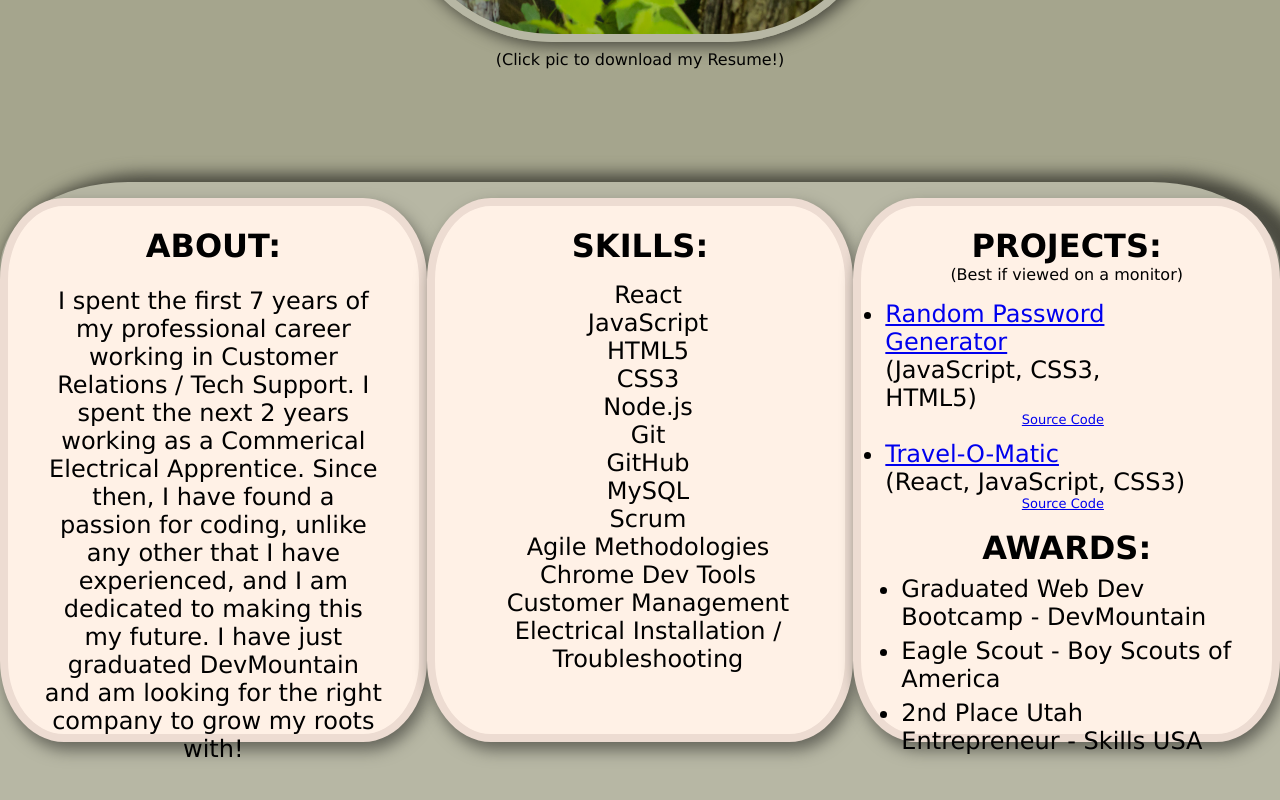
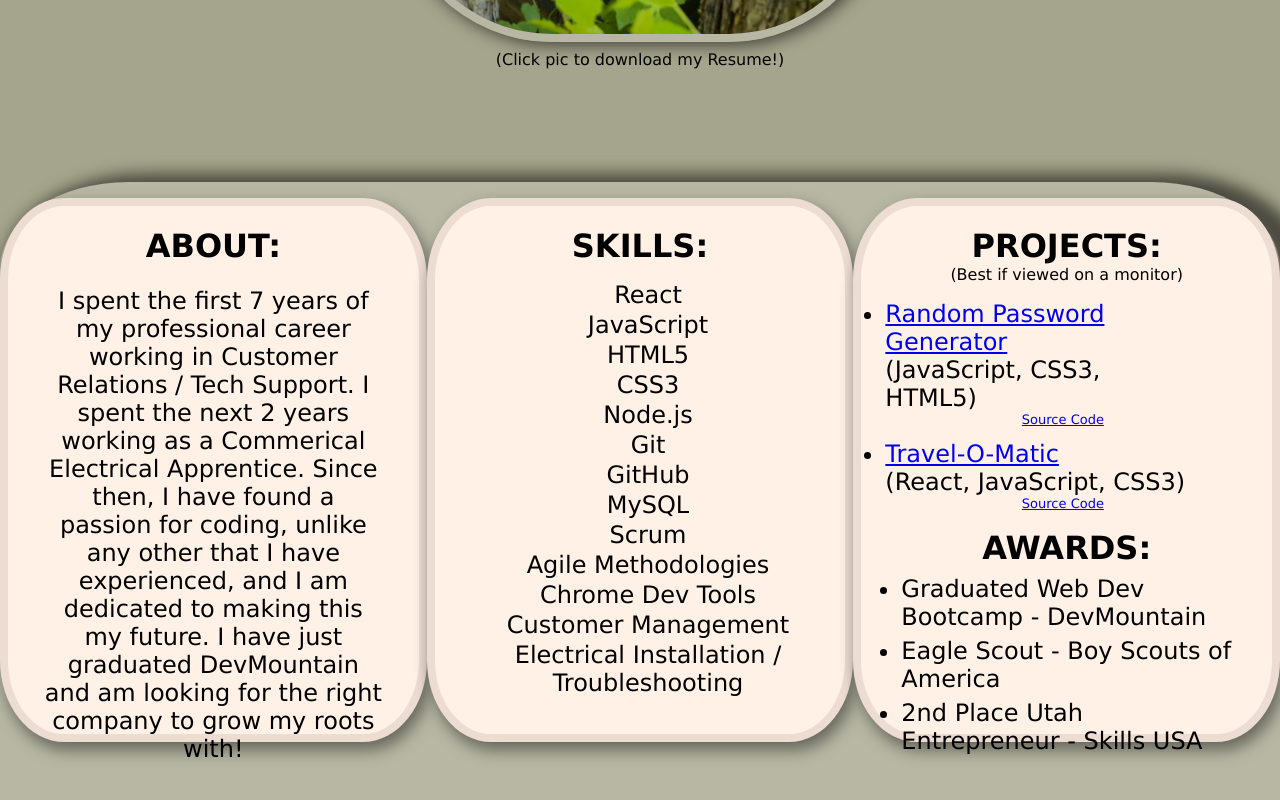
Before and after one commit to JaLeeKi/myPortfolio, a React (Create React App) app: page / in a window 1280 px wide. Shown: the part 670-1470 px from the top of the page. Built offline with nearby package versions, Linux system fonts and the light colour scheme.

Commit message:
more text movement

```diff
--- a/src/index.css
+++ b/src/index.css
@@ -205,6 +205,8 @@ body {
 .sReact {
   transition-property: margin-top, margin-bottom;
   transition-duration: 0.25s, 0.25s;
+  height: 1.25em;
+  /* border: solid red 0.25em; */
 }
 
 .sReact:hover {
@@ -215,6 +217,7 @@ body {
 .sJs {
   transition-property: margin-top, margin-bottom;
   transition-duration: 0.25s, 0.25s;
+  height: 1.25em;
 }
 
 .sJs:hover {
@@ -225,6 +228,7 @@ body {
 .sHtml {
   transition-property: margin-top, margin-bottom;
   transition-duration: 0.25s, 0.25s;
+  height: 1.25em;
 }
 
 .sHtml:hover {
@@ -235,6 +239,7 @@ body {
 .sCss {
   transition-property: margin-top, margin-bottom;
   transition-duration: 0.25s, 0.25s;
+  height: 1.25em;
 }
 
 .sCss:hover {
@@ -245,6 +250,7 @@ body {
 .sNode {
   transition-property: margin-top, margin-bottom;
   transition-duration: 0.25s, 0.25s;
+  height: 1.25em;
 }
 
 .sNode:hover {
@@ -255,6 +261,7 @@ body {
 .sGit {
   transition-property: margin-top, margin-bottom;
   transition-duration: 0.25s, 0.25s;
+  height: 1.25em;
 }
 
 .sGit:hover {
@@ -265,6 +272,7 @@ body {
 .sGith {
   transition-property: margin-top, margin-bottom;
   transition-duration: 0.25s, 0.25s;
+  height: 1.25em;
 }
 
 .sGith:hover {
@@ -275,6 +283,7 @@ body {
 .sSQL {
   transition-property: margin-top, margin-bottom;
   transition-duration: 0.25s, 0.25s;
+  height: 1.25em;
 }
 
 .sSQL:hover {
@@ -285,6 +294,7 @@ body {
 .sScrum {
   transition-property: margin-top, margin-bottom;
   transition-duration: 0.25s, 0.25s;
+  height: 1.25em;
 }
 
 .sScrum:hover {
@@ -295,6 +305,7 @@ body {
 .sAgile {
   transition-property: margin-top, margin-bottom;
   transition-duration: 0.25s, 0.25s;
+  height: 1.25em;
 }
 
 .sAgile:hover {
@@ -305,6 +316,7 @@ body {
 .sChrome {
   transition-property: margin-top, margin-bottom;
   transition-duration: 0.25s, 0.25s;
+  height: 1.25em;
 }
 
 .sChrome:hover {
@@ -315,6 +327,7 @@ body {
 .sCm {
   transition-property: margin-top, margin-bottom;
   transition-duration: 0.25s, 0.25s;
+  height: 1.25em;
 }
 
 .sCm:hover {
@@ -325,6 +338,7 @@ body {
 .sEit {
   transition-property: margin-top, margin-bottom;
   transition-duration: 0.25s, 0.5s;
+  height: 1.25em;
 }
 
 .sEit:hover {
@@ -374,6 +388,26 @@ body {
 .projectExpand:hover {
   margin-top: 2.5em;
   margin-bottom: 2.5em;
+}
+
+.rpgExpand {
+  transition-property: margin-top, margin-bottom;
+  transition-duration: 0.75s, 0.75s;
+}
+
+.rpgExpand:hover {
+  margin-top: 1em;
+  margin-bottom: 1em;
+}
+
+.tomExpand {
+  transition-property: margin-top, margin-bottom;
+  transition-duration: 0.75s, 0.75s;
+}
+
+.tomExpand:hover {
+  margin-top: 1em;
+  margin-bottom: 1em;
 }
 
 .awardExpand {
@@ -443,16 +477,37 @@ body {
   margin-right: 1em;
 }
 
-.devm {
+.devM {
   margin-bottom: 0.25em;
+  transition-property: margin-top, margin-bottom;
+  transition-duration: 0.75s, 0.75s;
+}
+
+.devM:hover {
+  margin-top: 0.75em;
+  margin-bottom: 0.75em;
 }
 
 .bsa {
   margin-bottom: 0.25em;
+  transition-property: margin-top, margin-bottom;
+  transition-duration: 0.75s, 0.75s;
 }
 
-.susa {
+.bsa:hover {
+  margin-top: 0.75em;
+  margin-bottom: 0.75em;
+}
+
+.sUsa {
   margin-bottom: 0.25em;
+  transition-property: margin-top, margin-bottom;
+  transition-duration: 0.75s, 0.75s;
+}
+
+.sUsa:hover {
+  margin-top: 0.75em;
+  margin-bottom: 0.75em;
 }
 
 .footerBar {
--- a/src/views/LandingPage.js
+++ b/src/views/LandingPage.js
@@ -57,6 +57,7 @@ export default function LandingPage() {
               <h1 className="projTitle">PROJECTS:</h1>
               <p className="hint">(Best if viewed on a monitor)</p>
               <ul className="projectsList">
+                <div className="rpgExpand">
                   <li className="rpg">
                     <a href="https://random-pswrd.herokuapp.com/">
                       Random Password Generator
@@ -68,6 +69,8 @@ export default function LandingPage() {
                       </a>
                     </p>
                   </li>
+                </div>
+                <div className="tomExpand">
                   <li className="tom">
                     <a href="https://travel-assistant21.herokuapp.com/">
                       Travel-O-Matic
@@ -79,16 +82,17 @@ export default function LandingPage() {
                       </a>
                     </p>
                   </li>
+                </div>
               </ul>
             </div>
             <div className="awardExpand">
               <h1 className="awardsTitle">AWARDS:</h1>
               <ul className="awardsList">
-                <li className="devm">
+                <li className="devM">
                   Graduated Web Dev Bootcamp - DevMountain
                 </li>
                 <li className="bsa">Eagle Scout - Boy Scouts of America</li>
-                <li className="susa">
+                <li className="sUsa">
                   2nd Place Utah Entrepreneur - Skills USA
                 </li>
               </ul>
```
Lines whose indentation alone changed are shown as unchanged.
